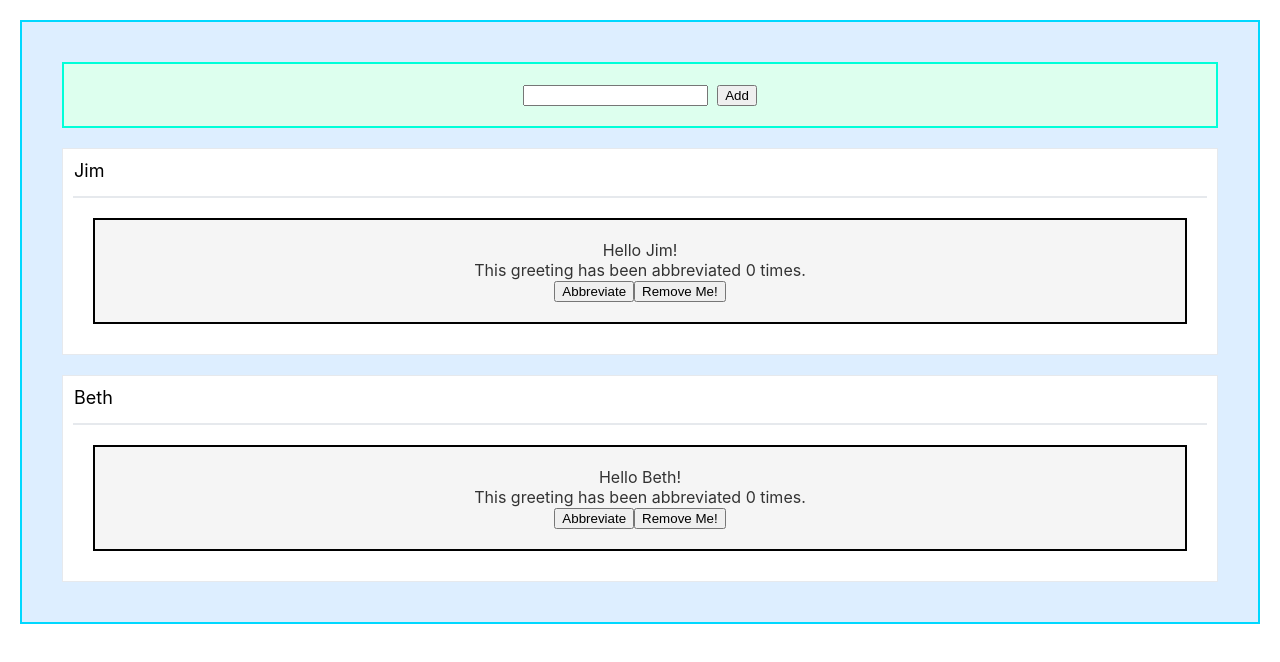
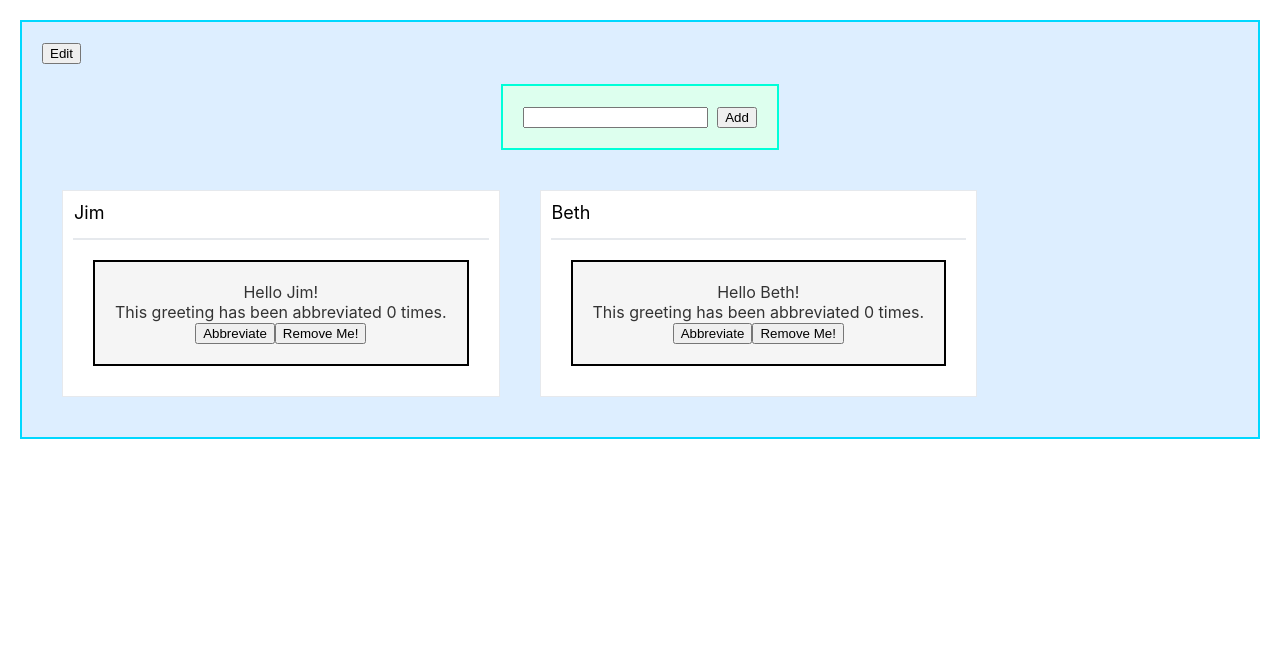
Before and after one commit to dsmcclain/react-sandbox, a React (Create React App) app: page / in a window 1280 px wide. Shown: the top 662 px of the page. Built offline with nearby package versions, Linux system fonts and the light colour scheme.

Commit message:
Add row & column organization to dashboard styling

```diff
--- /dev/null
+++ b/src/App.css
@@ -0,0 +1,5 @@
+.App {
+    display: flex;
+    flex-direction: column;
+    align-items: center;
+}
--- a/src/DashboardLayout.css
+++ b/src/DashboardLayout.css
@@ -1,6 +1,22 @@
 .DashboardLayout {
+    display: flex;
+    flex-direction: column;
+    align-items: center;
     margin: 20px;
     padding: 20px;
     border: 2px solid #00D8FF;
     background: #DEF;
 }
+.DashboardLayout.container {
+    align-self: stretch;
+    flex-direction: column;
+}
+.DashboardLayout .editButton {
+    align-self: flex-start;
+}
+.DashboardLayout .widget-rows {
+    flex-direction: row;
+    flex-wrap: wrap;
+    align-self: stretch;
+    display: inline-flex;
+}
--- a/src/DashboardLayout.js
+++ b/src/DashboardLayout.js
@@ -8,9 +8,13 @@ import HelloWidget from './HelloWidget';
 class DashboardLayout extends Component {
     constructor(props) {
         super(props);
-        this.state = { people: ['Jim', 'Beth'] };
+        this.state = {
+            people: ['Jim', 'Beth'],
+            editable: false,
+        };
         this.addPeople = this.addPeople.bind(this);
         this.removePeople = this.removePeople.bind(this);
+        this.onEdit = this.onEdit.bind(this);
     }
 
     renderGreetings() {
@@ -36,11 +40,20 @@ class DashboardLayout extends Component {
         this.setState({ people:filteredPeople });
     }
 
+    onEdit() {
+        this.state.editable ? this.setState({ editable: false }) : this.setState({ editable: true });
+    }
+
     render() {
         return (
-            <div className="DashboardLayout">
+            <div className="DashboardLayout container">
+                <div className="editButton">
+                    <button  onClick={this.onEdit}>Edit</button>
+                </div>
                 <AddPeople addPeople={this.addPeople} />
+                <div className="widget-rows">
                     {this.renderGreetings()}
+                </div>
             </div>
         );
     }
```
Lines whose indentation alone changed are shown as unchanged.
